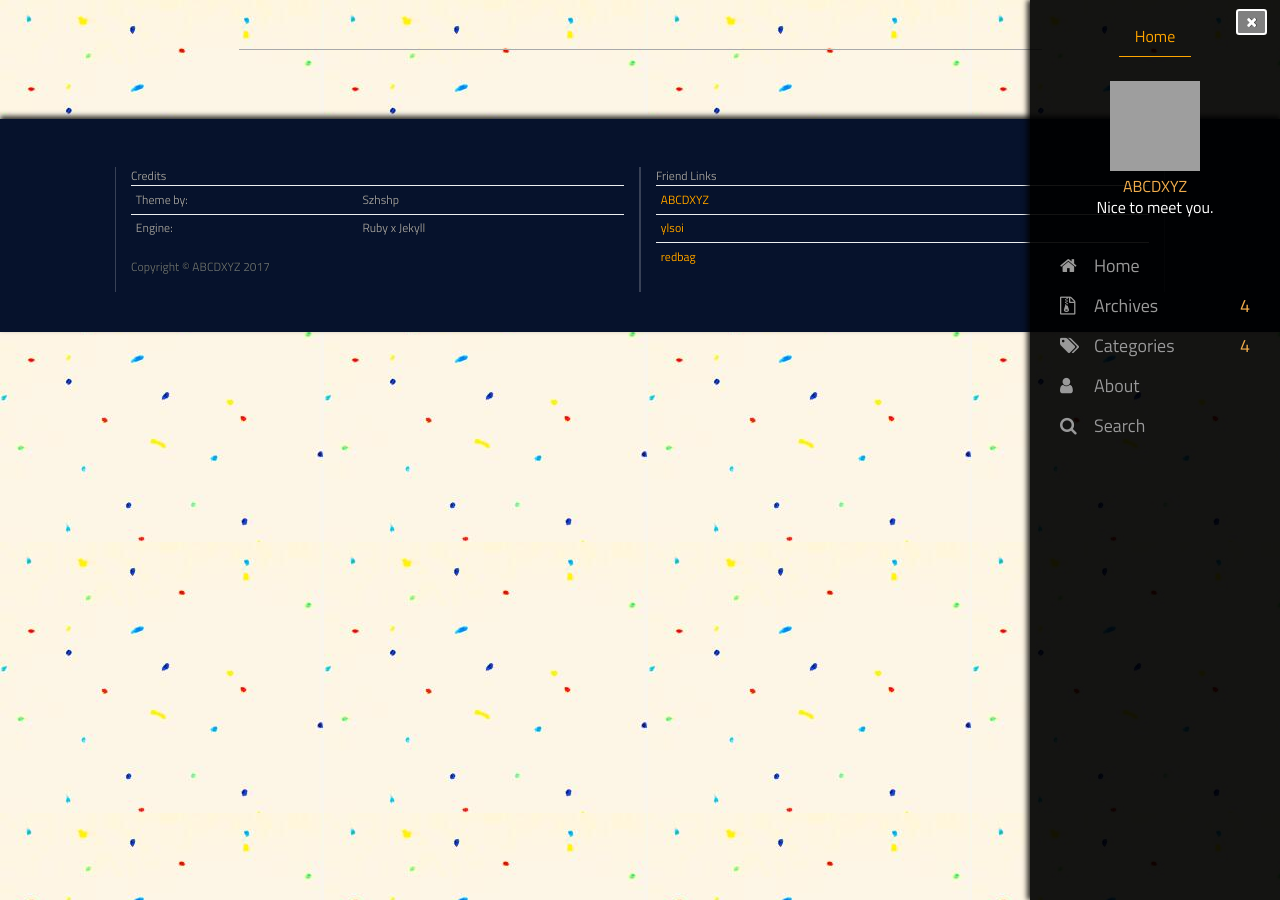
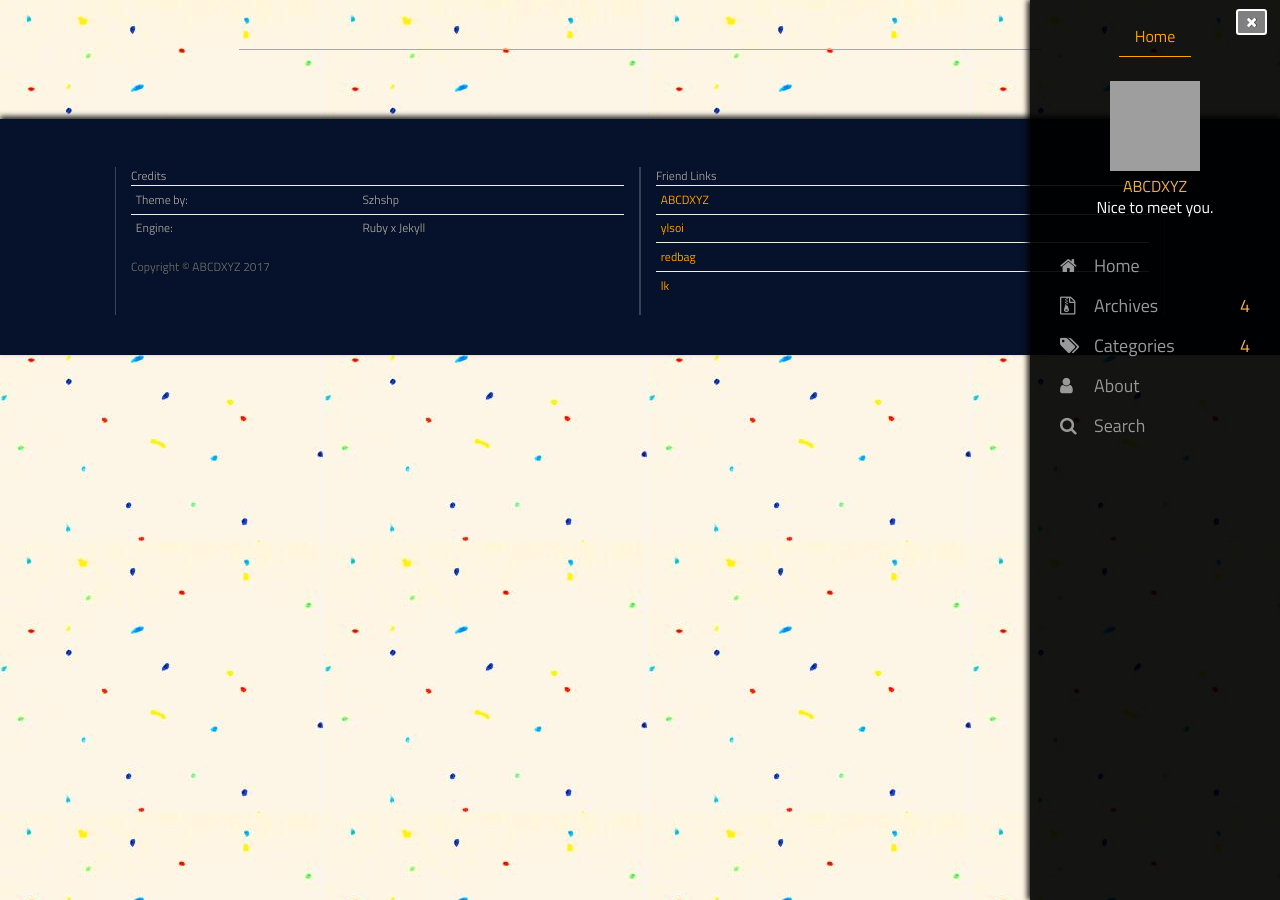
Before and after one commit to abcdxyzs/ABCDXYZs.blog.backup, a Jekyll site: the page built from Gym.html, in a window 1280 px wide. Built offline with Jekyll 4.4.1, drawn with Linux system fonts in a browser that asks for light colours; comment, search, counter and statistics services are not loaded; grey boxes are pictures that could not be loaded.

Commit message:
statement

```diff
--- a/_includes/comment-full.html
+++ b/_includes/comment-full.html
@@ -7,10 +7,9 @@
             this.page.url = 'https://ABCDXYZs.github.io';
             this.page.identifier = 'https://ABCDXYZs.github.io/ABCDXYZs.github.io/index.html';
           };
-
           (function() { // DON'T EDIT BELOW THIS LINE
           var d = document, s = d.createElement('script');
-          s.src = 'https://dy0607.disqus.com/embed.js';
+          s.src = 'https://ABCDXYZ.disqus.com/embed.js';
           s.setAttribute('data-timestamp', +new Date());
           (d.head || d.body).appendChild(s);
           })();
--- a/_includes/footer.html
+++ b/_includes/footer.html
@@ -22,17 +22,19 @@
             <tr>
               <td><a href="http://www.cnblogs.com/abcdxyznoip"> ABCDXYZ</a></td>
             </tr>
-			<tr>
+		<tr>
               <td><a href="http://blog.csdn.net/ylsoi/"> ylsoi</a></td>
             </tr>
-			<tr>
+		<tr>
               <td><a href="http://redbag.pw/"> redbag</a></td>
+            </tr>
+		<tr>
+              <td><a href="http://cnyali-lk.com/"> lk</a></td>
             </tr>
           </table>
         </div>
       </div>
     </div>
-
     <!--search engine-->
     <link rel="stylesheet" href="{{site.url}}{{site.baseurl}}/search/css/cb-search.css">
 
```
Also changed, not shown: img/eca49a18c2ce7e9332161a36006349c4.jpeg (renamed from img/eca49a18c2ce7e9332161a36006349c4.png).
